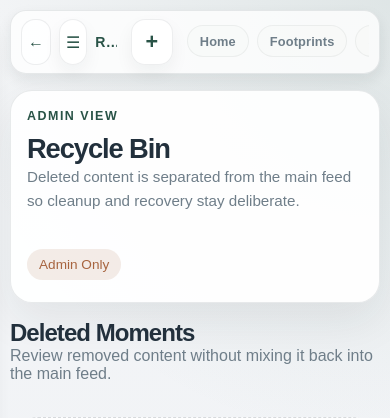
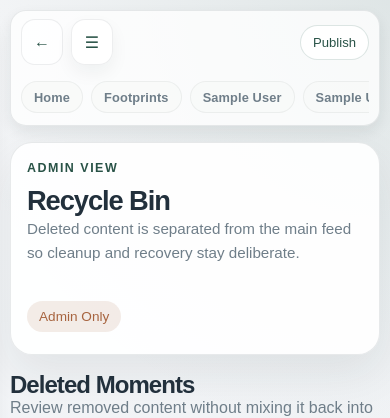
Before and after one commit to ZhehuaZhu/moments-library, a Flask app: page /recycle-bin in a window 390 px wide. Shown: the top 418 px of the page. Run offline with Flask 3, Linux system fonts and the light colour scheme; a user stored in the database is signed in; tables that the repository leaves empty hold one stand-in row (values such as "Sample post"); parts of the project's set-up code (start-up, migrations or seed data) failed here and were passed over; some libraries are stand-ins or nearby versions.

Commit message:
发朋友圈功能的大幅度优化

```diff
--- a/app/static/css/modules/layout.css
+++ b/app/static/css/modules/layout.css
@@ -203,17 +203,7 @@ body.is-sidebar-open .sidebar-overlay {
 }
 
 .app-header__compose {
-    display: inline-flex;
-    align-items: center;
-    justify-content: center;
-    width: 42px;
-    min-width: 42px;
-    height: 42px;
-    padding: 0;
-    border-radius: 14px;
-    font-size: 1.35rem;
-    font-weight: 700;
-    line-height: 1;
+    display: none;
 }
 
 .app-header__login {
--- a/app/static/css/modules/responsive.css
+++ b/app/static/css/modules/responsive.css
@@ -209,9 +209,13 @@
     }
 
     .app-header {
+        display: grid;
+        grid-template-columns: minmax(0, 1fr) auto;
+        width: 100%;
         padding: 10px 10px 12px;
         border-radius: 18px;
-        align-items: stretch;
+        align-items: center;
+        overflow: hidden;
         box-shadow: 0 6px 14px rgba(21, 33, 42, 0.08);
         backdrop-filter: none;
     }
@@ -220,10 +224,11 @@
         flex-direction: row;
         align-items: center;
         gap: 8px;
+        min-width: 0;
     }
 
     .app-header__copy {
-        min-height: 34px;
+        display: none;
     }
 
     .app-header__label {
@@ -231,7 +236,9 @@
     }
 
     .app-header__quicknav {
+        grid-column: 1 / -1;
         width: 100%;
+        max-width: 100%;
         overflow-x: auto;
         flex-wrap: nowrap;
         margin-inline: 0;
@@ -254,7 +261,9 @@
 
     .app-header__compose,
     .app-header__login {
+        display: inline-flex;
         flex: 0 0 auto;
+        align-self: center;
     }
 
     .sidebar {
@@ -846,8 +887,7 @@
     }
 
     .app-header__copy {
-        display: flex;
-        min-width: 0;
+        display: none;
     }
 
     .app-header__label {
@@ -858,6 +898,13 @@
         min-height: 32px;
         padding-inline: 12px;
         font-size: 0.8rem;
+    }
+
+    .app-header__compose,
+    .app-header__login {
+        min-height: 34px;
+        padding-inline: 12px;
+        font-size: 0.82rem;
     }
 
     .page-header h1 {
--- a/app/static/js/modules/composer.js
+++ b/app/static/js/modules/composer.js
@@ -44,6 +44,7 @@ export function initComposerModal() {
     const contentField = form?.querySelector('textarea[name="content"]');
     const crossPostShell = modal.querySelector("[data-cross-post-shell]");
     const crossPostOptions = modal.querySelectorAll("[data-cross-post-option]");
+    const disclosureSections = modal.querySelectorAll("[data-composer-disclosure]");
 
     let fileController;
     let citationController;
@@ -83,6 +84,11 @@ export function initComposerModal() {
 
     const openModal = () => {
         document.body.classList.remove("is-sidebar-open");
+        if (window.matchMedia("(max-width: 720px)").matches) {
+            disclosureSections.forEach((section) => {
+                section.removeAttribute("open");
+            });
+        }
         modal.hidden = false;
         document.body.classList.add("is-modal-open");
         modal.querySelector("textarea")?.focus();
--- a/app/templates/includes/app_header.html
+++ b/app/templates/includes/app_header.html
@@ -26,13 +26,13 @@
     {% if can_manage %}
         <button
             type="button"
-            class="icon-button app-header__compose"
+            class="button button--ghost button--compact app-header__compose"
             data-open-composer
             data-mobile-compose
             aria-label="{{ t('nav.publish_new_moment') }}"
             title="{{ t('nav.publish_new_moment') }}"
         >
-            +
+            {{ t('common.publish') }}
         </button>
     {% else %}
         <a
--- a/app/templates/includes/composer_modal.html
+++ b/app/templates/includes/composer_modal.html
@@ -23,7 +23,47 @@
                 ></textarea>
             </label>
 
-            <section class="composer-citation" data-citation-shell>
+            <div class="field">
+                <span>{{ t('common.attachments') }}</span>
+                <input
+                    type="file"
+                    name="files"
+                    class="composer-input-hidden"
+                    data-file-input
+                    multiple
+                    accept=".jpg,.jpeg,.png,.gif,.webp,.mp4,.mov,.webm,.pdf,.doc,.docx,.txt"
+                >
+                <div class="composer-attachment-actions">
+                    <label class="button button--ghost composer-attachment-trigger">
+                        <input
+                            type="file"
+                            class="composer-input-hidden"
+                            data-library-input
+                            multiple
+                            accept=".jpg,.jpeg,.png,.gif,.webp,.mp4,.mov,.webm,.pdf,.doc,.docx,.txt"
+                        >
+                        <span>{{ t('composer.choose_media') }}</span>
+                    </label>
+                    <label class="button composer-attachment-trigger">
+                        <input
+                            type="file"
+                            class="composer-input-hidden"
+                            data-camera-input
+                            accept="image/*,video/*"
+                            capture="environment"
+                        >
+                        <span>{{ t('composer.open_camera') }}</span>
+                    </label>
+                </div>
+                <small class="helper-text">{{ t('composer.attachments_hint') }}</small>
+                <small class="helper-text" data-file-summary hidden></small>
+            </div>
+
+            <details class="composer-disclosure" data-composer-disclosure>
+                <summary class="composer-disclosure__summary">
+                    <span>{{ t('composer.cite') }}</span>
+                </summary>
+                <section class="composer-citation composer-disclosure__body" data-citation-shell>
                     <div class="section-title-row section-title-row--compact">
                         <div><h3>{{ t('composer.cite') }}</h3></div>
                         <button
@@ -63,49 +103,16 @@
                         <div class="composer-citation__results" data-citation-results></div>
                     </div>
                 </section>
+            </details>
 
-            <div class="composer-grid">
-                <div class="field">
+            <details class="composer-disclosure" data-composer-disclosure>
+                <summary class="composer-disclosure__summary">
                     <span>{{ t('composer.collections') }}</span>
+                </summary>
+                <div class="composer-disclosure__body">
                     {% include "includes/folder_picker.html" %}
                 </div>
-
-                <div class="field">
-                    <span>{{ t('common.attachments') }}</span>
-                    <input
-                        type="file"
-                        name="files"
-                        class="composer-input-hidden"
-                        data-file-input
-                        multiple
-                        accept=".jpg,.jpeg,.png,.gif,.webp,.mp4,.mov,.webm,.pdf,.doc,.docx,.txt"
-                    >
-                    <div class="composer-attachment-actions">
-                        <label class="button button--ghost composer-attachment-trigger">
-                            <input
-                                type="file"
-                                class="composer-input-hidden"
-                                data-library-input
-                                multiple
-                                accept=".jpg,.jpeg,.png,.gif,.webp,.mp4,.mov,.webm,.pdf,.doc,.docx,.txt"
-                            >
-                            <span>{{ t('composer.choose_media') }}</span>
-                        </label>
-                        <label class="button composer-attachment-trigger">
-                            <input
-                                type="file"
-                                class="composer-input-hidden"
-                                data-camera-input
-                                accept="image/*,video/*"
-                                capture="environment"
-                            >
-                            <span>{{ t('composer.open_camera') }}</span>
-                        </label>
-                    </div>
-                    <small class="helper-text">{{ t('composer.attachments_hint') }}</small>
-                    <small class="helper-text" data-file-summary hidden></small>
-                </div>
-            </div>
+            </details>
 
             <section class="composer-preview" data-composer-preview hidden>
                 <div class="section-title-row section-title-row--compact">
@@ -116,8 +123,27 @@
                 <div class="composer-file-list" data-composer-file-list></div>
             </section>
 
+            <details class="composer-disclosure" data-composer-disclosure>
+                <summary class="composer-disclosure__summary">
+                    <span>{{ t('common.current_location') }}</span>
+                </summary>
+                <div class="composer-disclosure__body">
+                    <div class="location-card">
+                        <div>
+                            <strong>{{ t('common.current_location') }}</strong>
+                            <p class="helper-text" data-location-status hidden></p>
+                        </div>
+                        <button type="button" class="button button--ghost" data-action="resolve-location">{{ t('common.use_current_location') }}</button>
+                    </div>
+                </div>
+            </details>
+
+            <details class="composer-disclosure" data-composer-disclosure>
+                <summary class="composer-disclosure__summary">
+                    <span>{{ t('cross_post.title') }}</span>
+                </summary>
                 <section
-                class="composer-cross-post"
+                    class="composer-cross-post composer-disclosure__body"
                     data-cross-post-shell
                     data-waiting-label="{{ t('cross_post.status.waiting') }}"
                     data-ready-label="{{ t('cross_post.status.ready') }}"
@@ -160,14 +186,7 @@
                         {% endfor %}
                     </div>
                 </section>
-
-            <div class="location-card">
-                <div>
-                    <strong>{{ t('common.current_location') }}</strong>
-                    <p class="helper-text" data-location-status hidden></p>
-                </div>
-                <button type="button" class="button button--ghost" data-action="resolve-location">{{ t('common.use_current_location') }}</button>
-            </div>
+            </details>
 
             <input type="hidden" name="latitude" data-location-latitude>
             <input type="hidden" name="longitude" data-location-longitude>
@@ -180,7 +199,7 @@
             <input type="hidden" name="location_place_key" data-location-place-key>
             <input type="hidden" name="location_source" data-location-source>
 
-            <div class="composer-actions">
+            <div class="composer-actions composer-actions--sticky">
                 <button type="submit" class="button">{{ t('common.publish') }}</button>
                 <button type="button" class="button button--subtle" data-close-composer>{{ t('common.cancel') }}</button>
             </div>
--- a/app/templates/includes/moment_card.html
+++ b/app/templates/includes/moment_card.html
@@ -12,8 +12,6 @@
                     {% for folder in moment.assigned_categories %}
                         <span class="badge badge--category">{{ folder.name }}</span>
                     {% endfor %}
-                {% else %}
-                    <span class="badge badge--category">{{ t('feed.uncategorized') }}</span>
                 {% endif %}
                 {% if moment.is_edited and not recycle_view %}
                     <span class="badge badge--edit">{{ t('feed.edited') }}</span>
```
Also changed, not shown: other parts of app/static/css/modules/responsive.css (+34 -2 lines), app/static/css/modules/forms.css (+49 -0 lines). Lines whose indentation alone changed are shown as unchanged.
